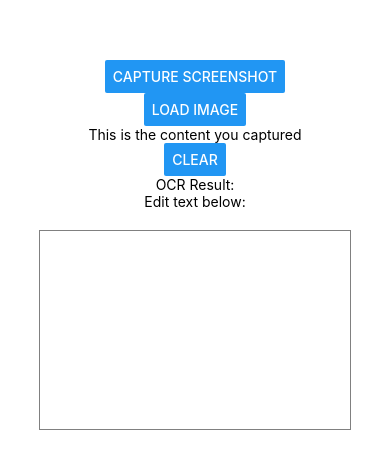
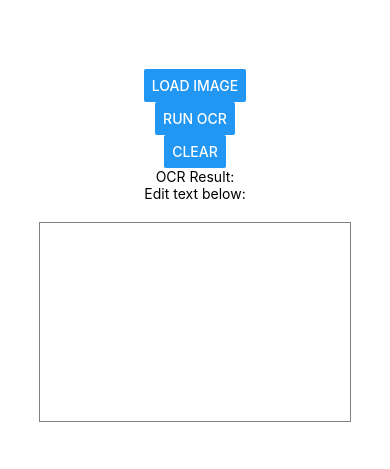
Before and after one commit to victor-mtz/Capstone_Group9, a React Native app: screen / in a window 390 px wide. Shown: the part 177-646 px from the top of the page. Built offline with nearby package versions, Linux system fonts and the light colour scheme.

Commit message:
swapped to DocumentPicker and added manual OCR button

```diff
--- a/App.js
+++ b/App.js
@@ -1,31 +1,14 @@
 import React, { useState, useRef } from 'react';
 import { View, Text, Button, TextInput, Alert, Image, Platform } from 'react-native';
-import { captureRef } from 'react-native-view-shot';
 import { createWorker } from 'tesseract.js';
-import * as ImagePicker from 'expo-image-picker';
+import * as DocumentPicker from 'expo-document-picker';
 
 function App() {
   const [extractedText, setExtractedText] = useState('');
   const [editedText, setEditedText] = useState('');
-  const [capturedImageUri, setCapturedImageUri] = useState('');
-  const myRef = useRef(null);
+  const [selectedFile, setSelectedFile] = useState(null);
 
   const loggerFunction = (m) => console.log(m);
-
-  const captureScreenshot = async () => {
-    try {
-      const uri = await captureRef(myRef.current, {
-        format: 'png',
-        quality: 0.8,
-      });
-      console.log('Screenshot captured:', uri);
-      setCapturedImageUri(uri);
-      performOCR(uri);
-    } catch (error) {
-      console.error('Error capturing screenshot:', error);
-      Alert.alert('Error', 'Failed to capture screenshot');
-    }
-  };
 
   const performOCR = async (uri) => {
     try {
@@ -33,7 +16,7 @@ function App() {
         logger: loggerFunction,
       });
       console.log("Worker object:", worker);
-      await worker.load();
+      (await worker).load();
       await worker.loadLanguage('eng');
       await worker.initialize('eng');
       const { data: { text } } = await worker.recognize(uri);
@@ -51,63 +34,52 @@ function App() {
     setEditedText(text);
   };
 
-  const pickImage = () => {
-    if (Platform.OS === 'web') {
-      const input = document.createElement('input');
-      input.type = 'file';
-      input.accept = 'image/*';
-      input.onchange = (event) => {
-        const file = event.target.files[0];
-        const reader = new FileReader();
-        reader.onload = async (e) => {
-          const imageDataUrl = e.target.result;
-          setCapturedImageUri(imageDataUrl);
-          performOCR(imageDataUrl);
-        };
-        reader.readAsDataURL(file);
-      };
-      input.click();
+  const pickFile = async () => {
+    try {
+      const result = await DocumentPicker.getDocumentAsync({
+        type: 'image/*',
+      });
+      console.log('Document Picker Result:', result);
+
+      if (result.type === 'success') {
+        const selectedFile = result;
+        setSelectedFile(selectedFile);
+      }
+    } catch (error) {
+      console.error('Error picking file:', error);
+      Alert.alert('Error', 'Failed to pick file');
+    }
+  };
+
+  const runOCR = () => {
+    if (selectedFile) {
+      performOCR(selectedFile.uri);
     } else {
-      try {
-        ImagePicker.launchImageLibraryAsync({
-          mediaTypes: ImagePicker.MediaTypeOptions.Images,
-          allowsEditing: true,
-          aspect: [4, 3],
-          quality: 1,
-        }).then((result) => {
-          console.log('Image Picker Result:', result);
-
-          if (!result.cancelled && result.assets.length > 0) {
-            const selectedImageUri = result.assets[0].uri;
-            setCapturedImageUri(selectedImageUri);
-            performOCR(selectedImageUri);
-          }
-        });
-      } catch (error) {
-        console.error('Error picking image:', error);
-        Alert.alert('Error', 'Failed to pick image');
-      }
+      Alert.alert('Error', 'No file selected');
     }
   };
 
   const clearData = () => {
-    setCapturedImageUri('');
+    setSelectedFile(null);
     setExtractedText('');
     setEditedText('');
   };
 
   return (
     <View style={{ flex: 1, justifyContent: 'center', alignItems: 'center' }}>
-      <Button title="Capture Screenshot" onPress={captureScreenshot} />
-      <Button title="Load Image" onPress={pickImage} />
-      {capturedImageUri ? (
+      <Button title="Load Image" onPress={pickFile} />
+      {selectedFile ? (
         <View style={{ marginTop: 20 }}>
-          <Image source={{ uri: capturedImageUri }} style={{ width: 200, height: 200 }} />
+          <Text>Selected Image: {selectedFile.name}</Text>
+          {/*preview*/}
+          <Image
+            source={{ uri: selectedFile.uri }}
+            style={{ marginTop: 10, width: 200, height: 200 }}
+            resizeMode="contain"
+          />
         </View>
       ) : null}
-      <View ref={myRef}>
-        <Text>This is the content you captured</Text>
-      </View>
+      <Button title="Run OCR" onPress={runOCR} />
       <Button title="Clear" onPress={clearData} />
       <Text>OCR Result:</Text>
       <Text>{extractedText}</Text>
--- a/package.json
+++ b/package.json
@@ -10,10 +10,10 @@
   },
   "dependencies": {
     "@expo/metro-runtime": "~3.1.3",
-    "expo": "~50.0.8",
+    "expo": "~50.0.11",
     "expo-camera": "^14.0.6",
     "expo-document-picker": "~11.10.1",
-    "expo-file-system": "~16.0.7",
+    "expo-file-system": "~16.0.8",
     "expo-image-picker": "^14.7.1",
     "expo-status-bar": "~1.11.1",
     "react": "18.2.0",
@@ -21,7 +21,7 @@
     "react-native": "0.73.4",
     "react-native-image-picker": "^7.1.0",
     "react-native-text-recognition": "^1.0.0",
-    "react-native-view-shot": "^3.1.2",
+    "react-native-view-shot": "^3.8.0",
     "react-native-web": "~0.19.6",
     "tesseract.js": "^5.0.5"
   },
```
Also changed, not shown: 1 other file (tests, documents, lock files or other folders).
